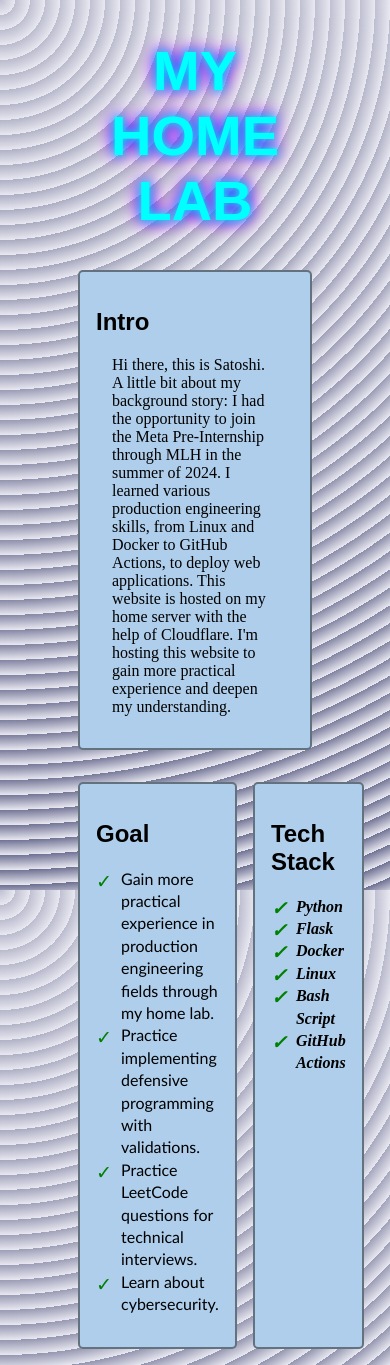
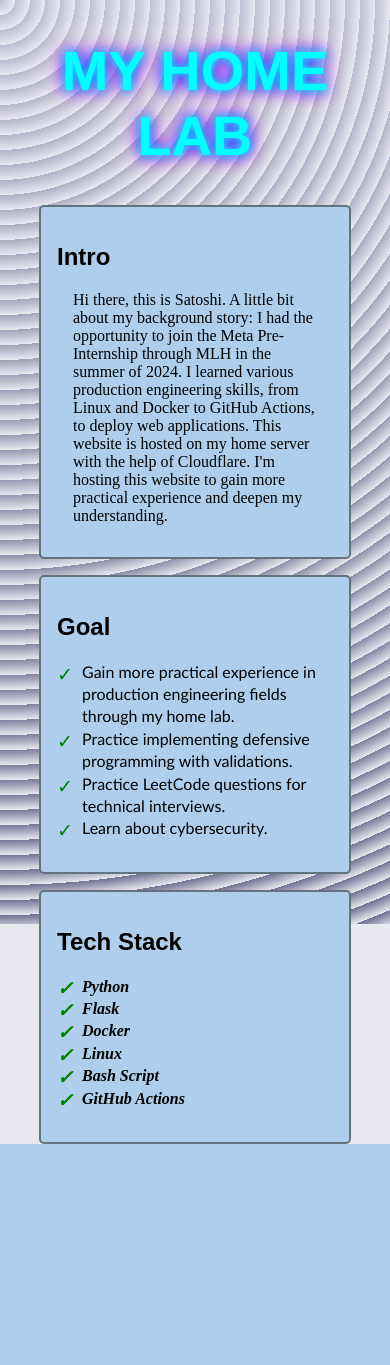
Before and after one commit to Satoshi-Sh/homelab-portfolio, a Flask app: page / in a window 390 px wide. After the commit the page ends 1144 px from the top, so only its background shows below. Run offline with Flask 3, Linux system fonts and the light colour scheme.

Commit message:
Modified width for mobile screen

```diff
--- a/app/static/styles/styles.css
+++ b/app/static/styles/styles.css
@@ -34,21 +34,32 @@
   }
 
 
-body {
+html {
     background-color: #e8e8f1;
     background-image:  repeating-radial-gradient( circle at 0 0, transparent 0, #e8e8f1 15px ), repeating-linear-gradient( #6d6f9155, #6d6f91 );
-    height:100vh;
+    height:100%;
+    padding-bottom:5rem;
+    background-size: cover;
+    background-repeat: no-repeat;
+
 }
 
 .content {
     text-align: center;
-    width:60vw;
+    width:80vw;
+    height:90vh;
     margin: auto;
 }
 
 .flex-container{
     display:flex;
     gap: 1rem;
+}
+
+@media (max-width: 768px) { /* Adjust the width as needed */
+    .flex-container {
+        display: block; /* Change to block layout */
+    }
 }
 
 .board{
```
